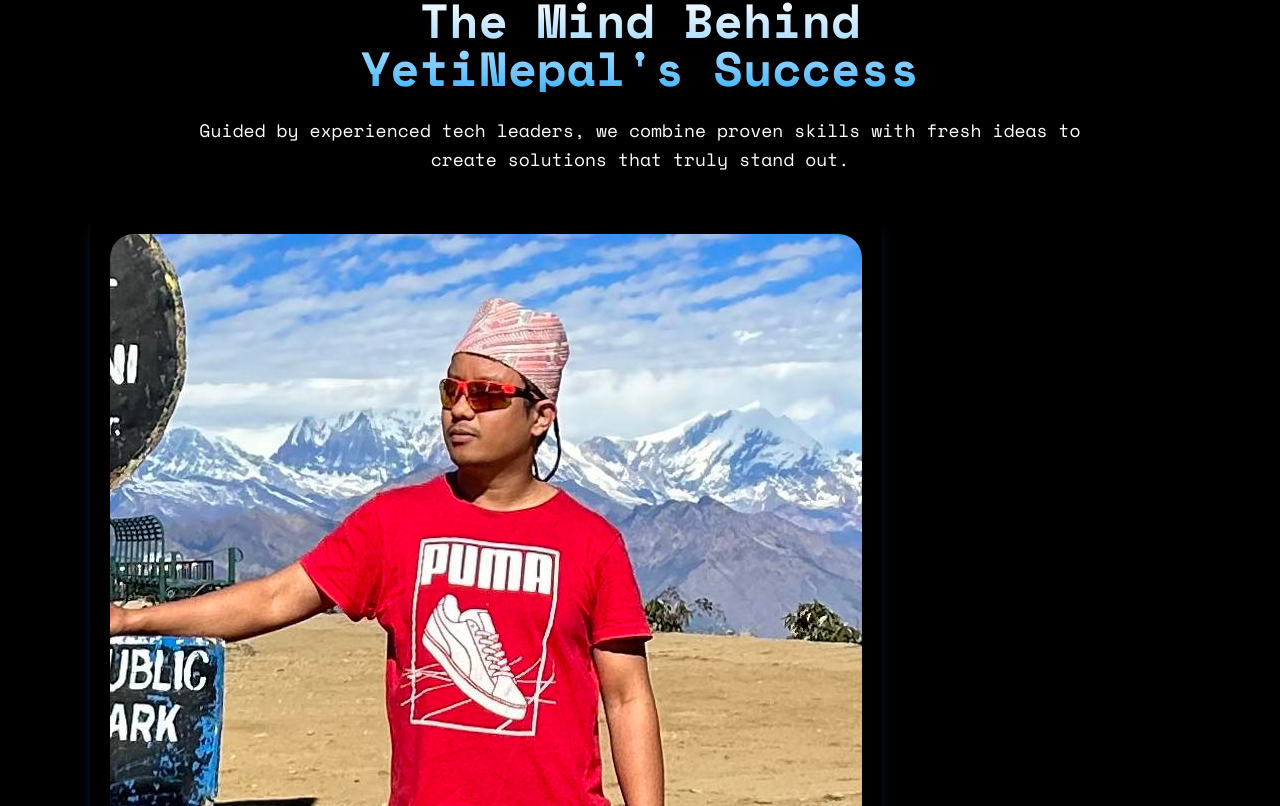
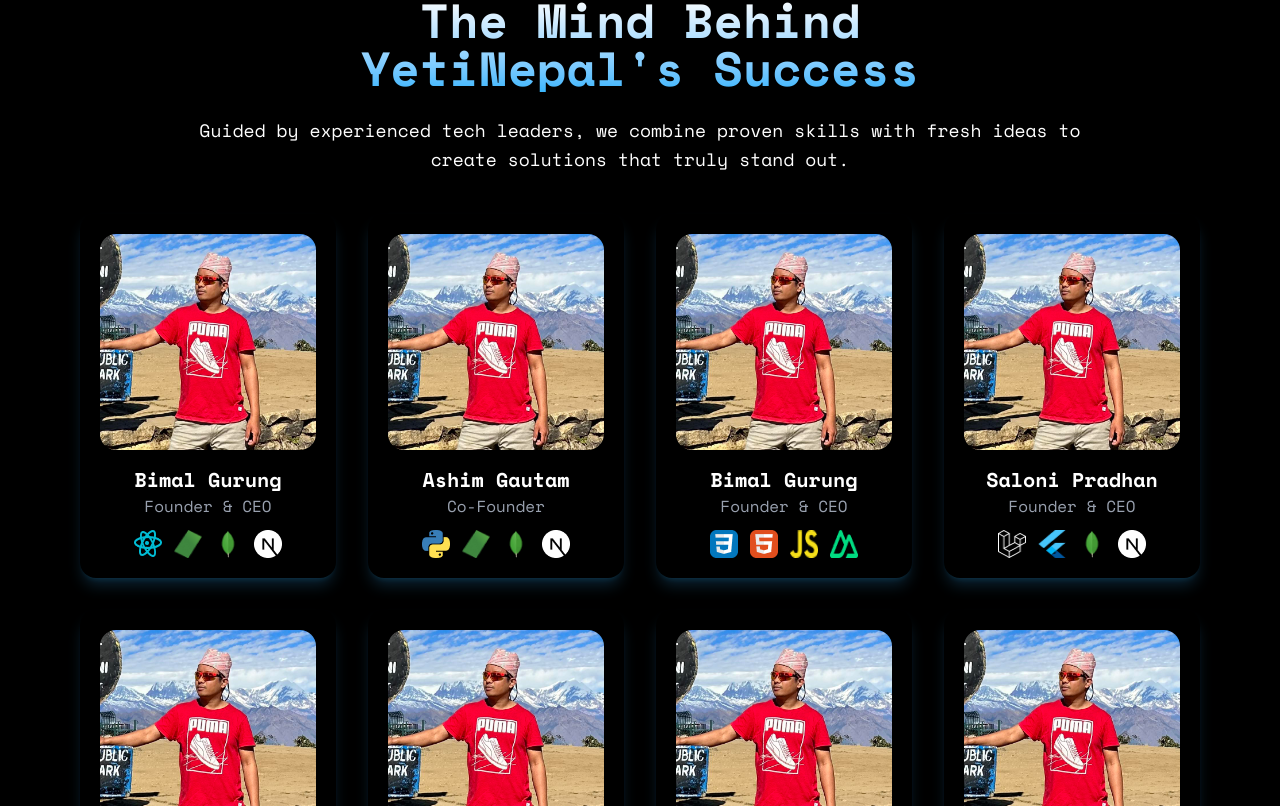
Before and after one commit to salonii08/Yeti-Nepal, a Next.js app: page / in a window 1280 px wide. Shown: the part 1994-2800 px from the top of the page. Built offline with nearby package versions, Linux system fonts and the light colour scheme.

Commit message:
updates on team

```diff
--- a/app/Components/Home/Team/Team.tsx
+++ b/app/Components/Home/Team/Team.tsx
@@ -86,18 +86,17 @@ const Team = () => {
         </p>
       </div>
 
-      <div className="max-w-[1100px] mx-auto flex flex-wrap justify-start gap-x-6 gap-y-11 pb-6">
+      <div className="w-full px-4 sm:px-6 md:px-10 lg:px-16 xl:px-20 mx-auto max-w-screen-xl grid grid-cols-1 sm:grid-cols-2 md:grid-cols-3 lg:grid-cols-4 gap-8 pb-12">
           {teamMembers.map((member, index) => (
             <div
               key={index}
               className="bg-black rounded-2xl overflow-hidden text-center hover:scale-105 transition-transform shadow-lg shadow-[#39B6FD]/20 p-5">
-            <div className=" flex justify-center items-center bg-black rounded-2xl">
+              <div className="flex justify-center items-center bg-black rounded-2xl">
                 <Image
                   src={member.image}
                   alt={member.name}
-                className="w-full h-full object-contain rounded-3xl"/>
+                  className="object-contain rounded-2xl"/>
               </div>
-
               <div className="pt-4">
                 <h3 className="font-bold text-lg sm:text-xl text-white">{member.name}</h3>
                 <p className="text-gray-400 text-sm sm:text-base mb-3">{member.role}</p>
@@ -116,8 +115,6 @@ const Team = () => {
             </div>
         ))}
       </div>
-
-
     </section>
   );
 };
```
Lines whose indentation alone changed are shown as unchanged.
